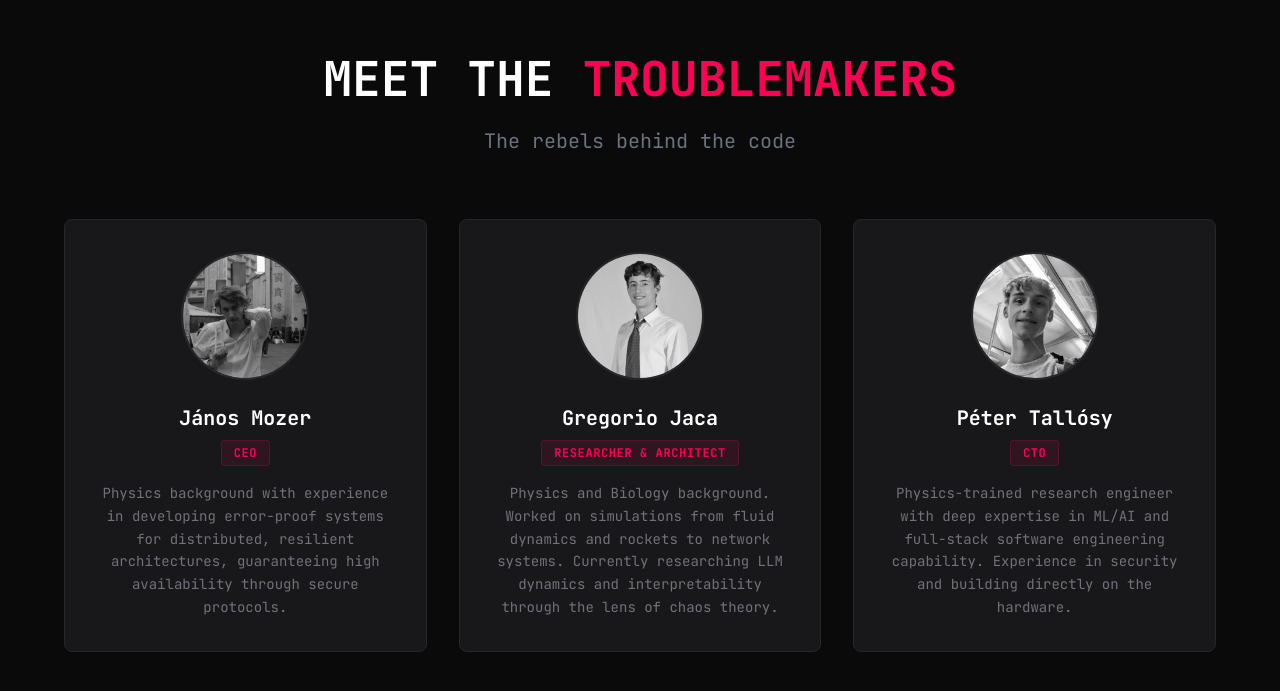
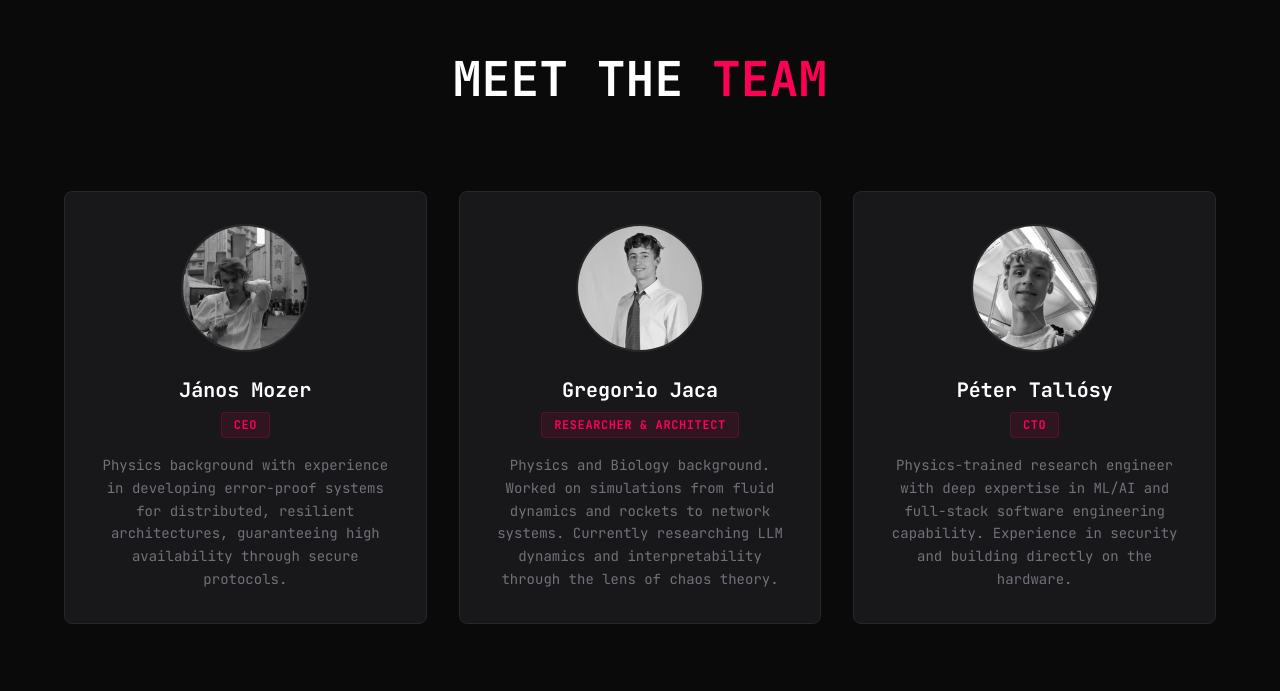
Before and after one commit to BadC-mpany/website, a Next.js app: page / in a window 1280 px wide. Shown: the part 3551-4242 px from the top of the page. Built offline with nearby package versions, Linux system fonts and the light colour scheme; no server answers.

Commit message:
remove rebels, Troublemakers

```diff
--- a/sections/Team.tsx
+++ b/sections/Team.tsx
@@ -39,11 +39,11 @@ export default function Team() {
         >
           <div className="flex flex-col items-center mb-16">
             <h2 className="text-4xl md:text-5xl font-bold mb-6 font-mono text-white text-center">
-              MEET THE <span className="text-cyber-red">TROUBLEMAKERS</span>
+              MEET THE <span className="text-cyber-red">TEAM</span>
             </h2>
-            <p className="text-xl text-gray-500 text-center font-mono max-w-2xl">
+            {/* <p className="text-xl text-gray-500 text-center font-mono max-w-2xl">
               The rebels behind the code
-            </p>
+            </p> */}
           </div>
 
           <div className="grid md:grid-cols-3 gap-8">
```
